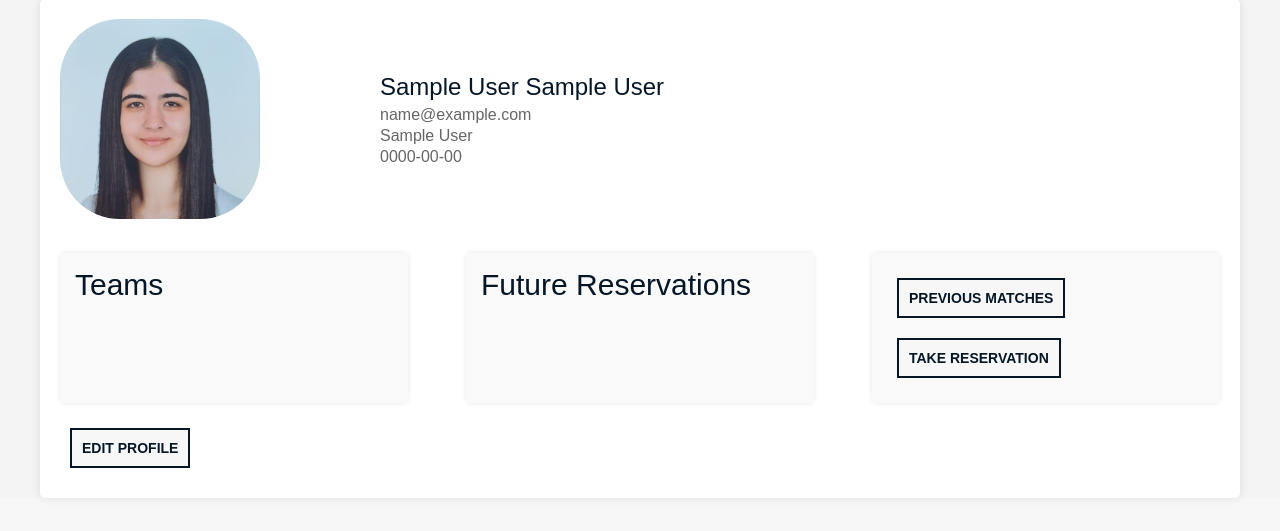
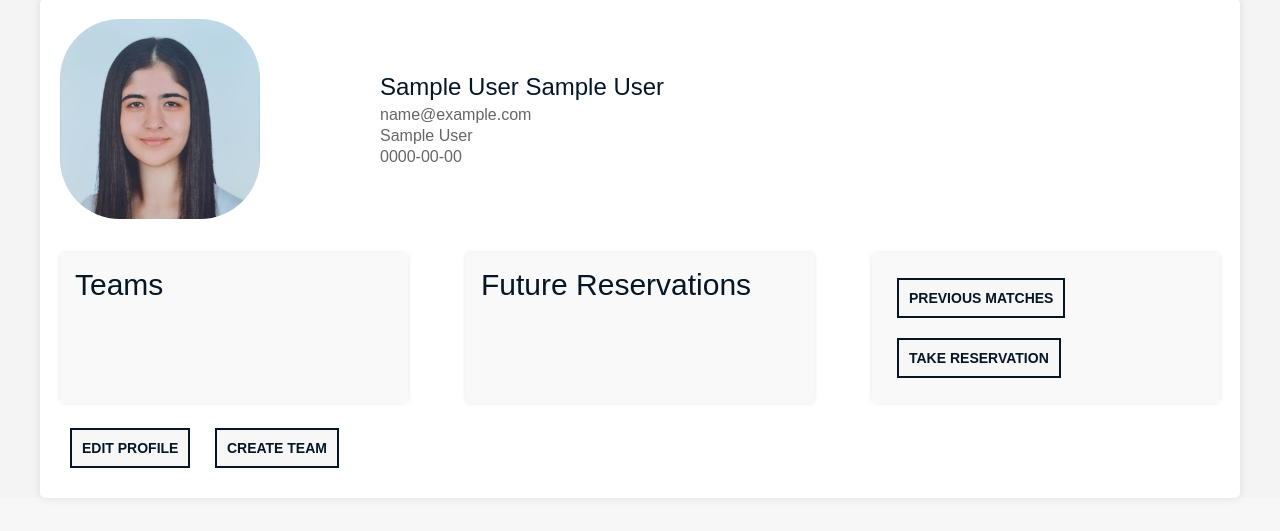
Before and after one commit to salimbeyden/Reservation-System-for-DB-Project, a Flask app: page /profile/1 in a window 1280 px wide. Shown: the part 123-654 px from the top of the page. Run offline with Flask 3, Linux system fonts and the light colour scheme; the visitor is signed in with stand-in values (Sample User, id 1); data that the repository does not hold is empty.

Commit message:
forgotten button added

```diff
--- a/MyFlaskApp/templates/profile.html
+++ b/MyFlaskApp/templates/profile.html
@@ -113,6 +113,9 @@
             <a href="{{ url_for('update_profile', selected_user = user['school_id']) }}">
                 <button>Edit Profile</button>
             </a>
+            <a href="{{ url_for('create_team')}}">
+                <button>Create Team</button>
+            </a>
         {% endif %}
     </div>
 
```
